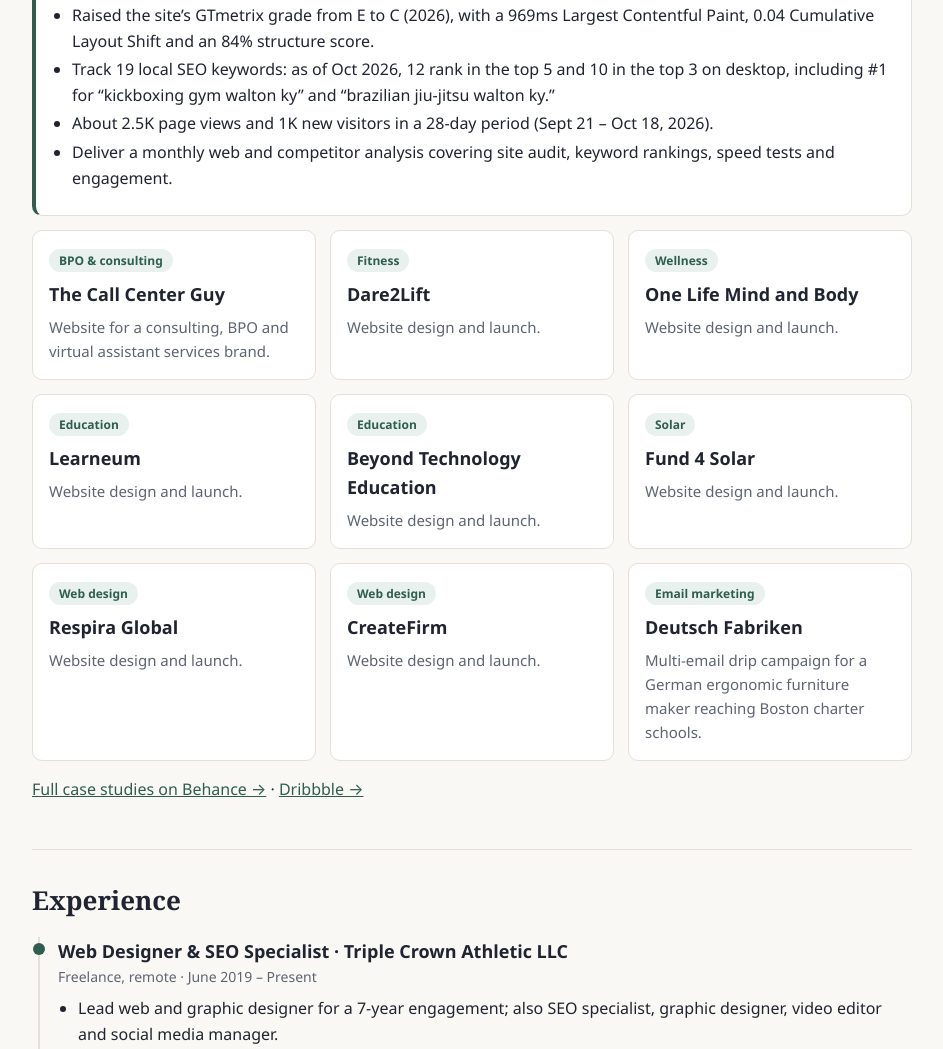
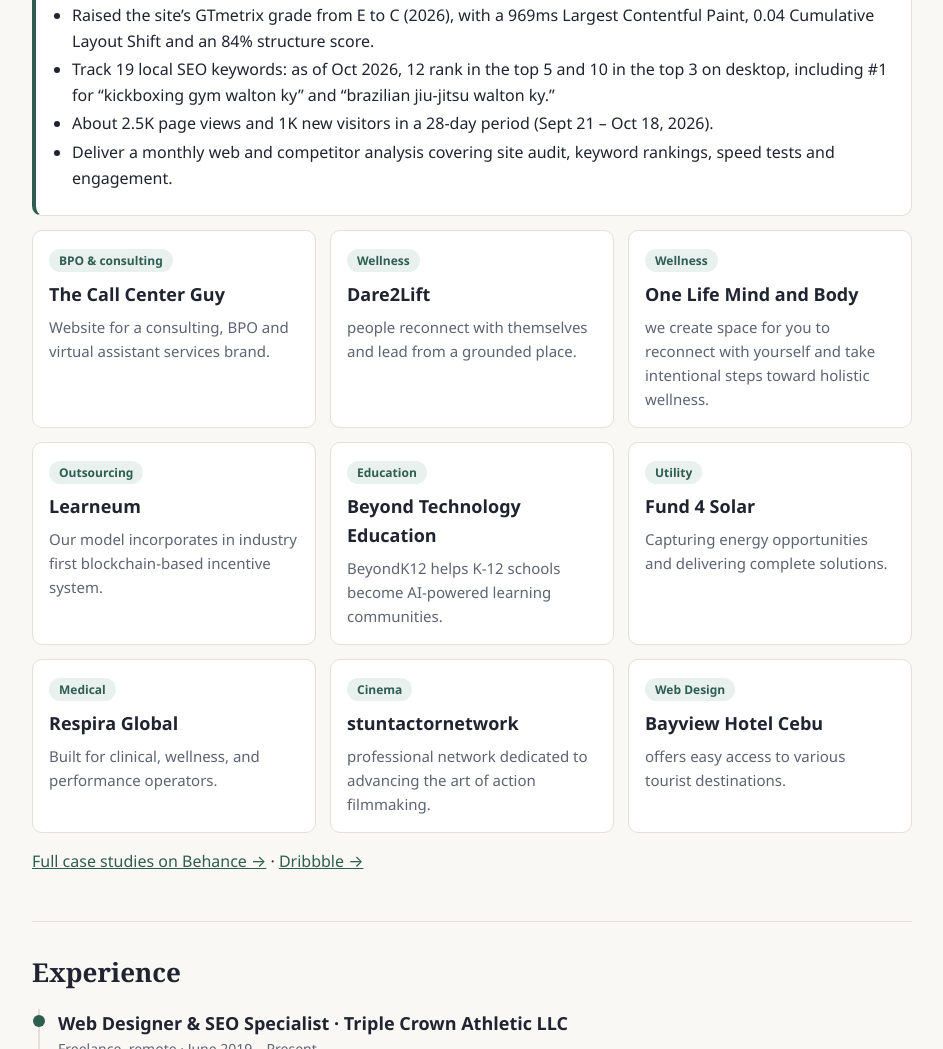
Before and after one commit to ahrean9820/ahrean9820.github.io, a plain HTML site: page index.html in a window 1280 px wide. Shown: the part 990-2039 px from the top of the page, without its empty margins (168-1111 px from the left). Drawn offline with Linux system fonts and the light colour scheme.

Commit message:
Update project descriptions in index.html

```diff
--- a/index.html
+++ b/index.html
@@ -96,14 +96,14 @@ footer{padding:30px 0 50px;color:var(--muted);font-size:14px;border-top:1px soli
   </div>
   <div class="grid">
     <div class="card"><span class="chip">BPO &amp; consulting</span><h3>The Call Center Guy</h3><p>Website for a consulting, BPO and virtual assistant services brand.</p></div>
-    <div class="card"><span class="chip">Fitness</span><h3>Dare2Lift</h3><p>Website design and launch.</p></div>
-    <div class="card"><span class="chip">Wellness</span><h3>One Life Mind and Body</h3><p>Website design and launch.</p></div>
-    <div class="card"><span class="chip">Education</span><h3>Learneum</h3><p>Website design and launch.</p></div>
-    <div class="card"><span class="chip">Education</span><h3>Beyond Technology Education</h3><p>Website design and launch.</p></div>
-    <div class="card"><span class="chip">Solar</span><h3>Fund 4 Solar</h3><p>Website design and launch.</p></div>
-    <div class="card"><span class="chip">Web design</span><h3>Respira Global</h3><p>Website design and launch.</p></div>
-    <div class="card"><span class="chip">Web design</span><h3>CreateFirm</h3><p>Website design and launch.</p></div>
-    <div class="card"><span class="chip">Email marketing</span><h3>Deutsch Fabriken</h3><p>Multi-email drip campaign for a German ergonomic furniture maker reaching Boston charter schools.</p></div>
+    <div class="card"><span class="chip">Wellness</span><h3>Dare2Lift</h3><p>people reconnect with themselves and lead from a grounded place.</p></div>
+    <div class="card"><span class="chip">Wellness</span><h3>One Life Mind and Body</h3><p>we create space for you to reconnect with yourself and take intentional steps toward holistic wellness.</p></div>
+    <div class="card"><span class="chip">Outsourcing</span><h3>Learneum</h3><p>Our model incorporates in industry first blockchain-based incentive system.</p></div>
+    <div class="card"><span class="chip">Education</span><h3>Beyond Technology Education</h3><p>BeyondK12 helps K-12 schools become AI-powered learning communities.</p></div>
+    <div class="card"><span class="chip">Utility</span><h3>Fund 4 Solar</h3><p>Capturing energy opportunities and delivering complete solutions.</p></div>
+    <div class="card"><span class="chip">Medical</span><h3>Respira Global</h3><p>Built for clinical, wellness, and performance operators.</p></div>
+    <div class="card"><span class="chip">Cinema</span><h3>stuntactornetwork</h3><p>professional network dedicated to advancing the art of action filmmaking.</p></div>
+    <div class="card"><span class="chip">Web Design</span><h3>Bayview Hotel Cebu</h3><p>offers easy access to various tourist destinations.</p></div>
   </div>
   <p style="margin-top:16px"><a class="l" href="https://www.behance.net/ahrean9820">Full case studies on Behance →</a> · <a class="l" href="https://dribbble.com/ahreanx">Dribbble →</a></p>
 </section>
```
